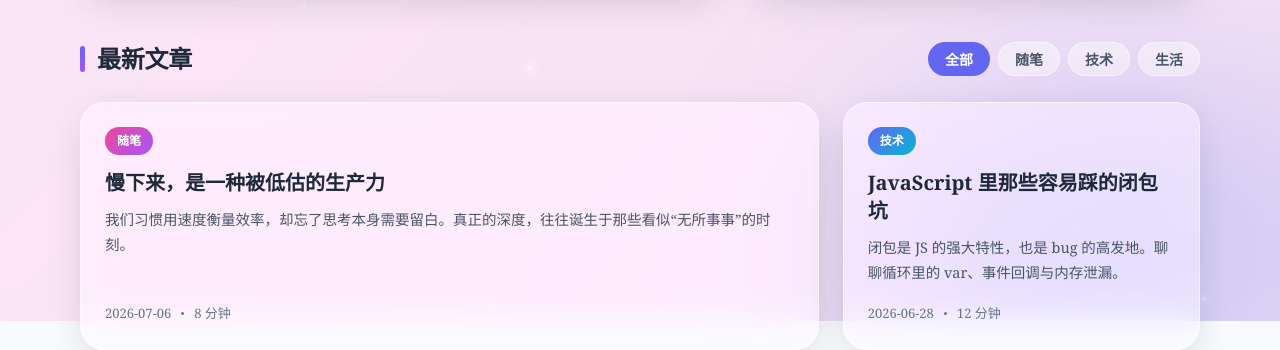
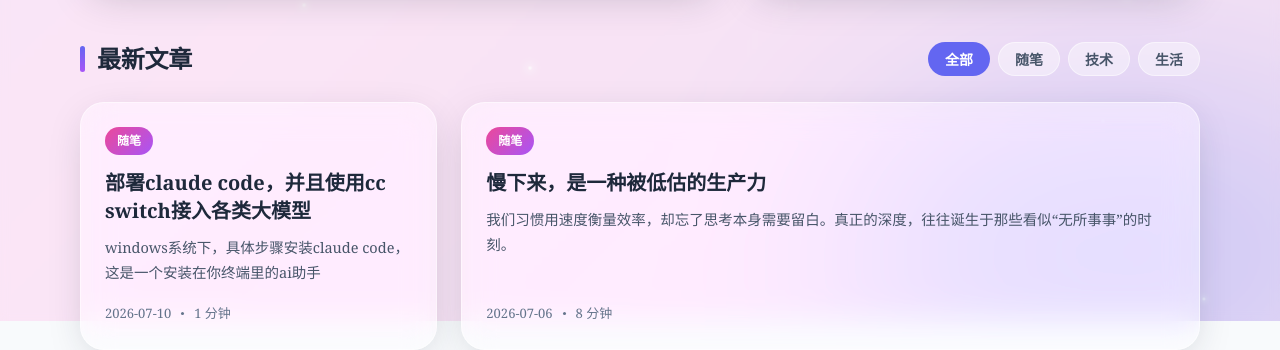
Before and after one commit to 223-again/Again_blog, a plain HTML site: page index.html in a window 1280 px wide. Shown: the part 479-829 px from the top of the page. Drawn offline with Linux system fonts and the light colour scheme.

Commit message:
新文章：部署claude code，并且使用cc switch接入各类大模型

````diff
--- a/index.html
+++ b/index.html
@@ -665,6 +665,7 @@
 
   // ---------- Posts data ----------
   const posts = [
+    {"cat":"essay","catName":"随笔","date":"2026-07-10","read":"1 分钟","title":"部署claude code，并且使用cc switch接入各类大模型","excerpt":"windows系统下，具体步骤安装claude code，这是一个安装在你终端里的ai助手","body":[["p","##部署 claude code"],["p","##1"],["p","下载Node.js"],["p","前往>https://nodejs.org/zh-cn 下载node.js，直接下载即可"],["p","```node --version"],["p","npm --version```"],["p","检查node.js是否安装完成"],["p","##2"],["p","安装git"],["p","前往>https://git-scm.com/ 不做版本要求"],["p","```git --version```"],["p","查看git是否安装好"],["p","##3"],["p","安装claude code"],["p","Windows系统下通过powershell安装"],["p","```##以管理员身份打开powershell"],["p","npm install -g @anthropic-ai claude-code"],["p","#验证安装"],["p","claude --version  ```"],["p","这样就安装完了，一般情况需要修改配置，因为不能访问外网，但本人推荐使用cc switch  接入deepseek v4 pro（性价比之王）或者中转站使用外国模型。"]]},
     { cat:'essay', catName:'随笔', date:'2026-07-06', read:'8 分钟', big:true,
       title:'慢下来，是一种被低估的生产力',
       excerpt:'我们习惯用速度衡量效率，却忘了思考本身需要留白。真正的深度，往往诞生于那些看似“无所事事”的时刻。',
````
